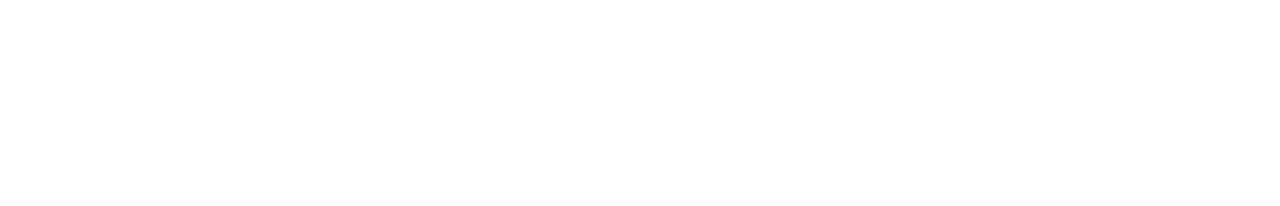
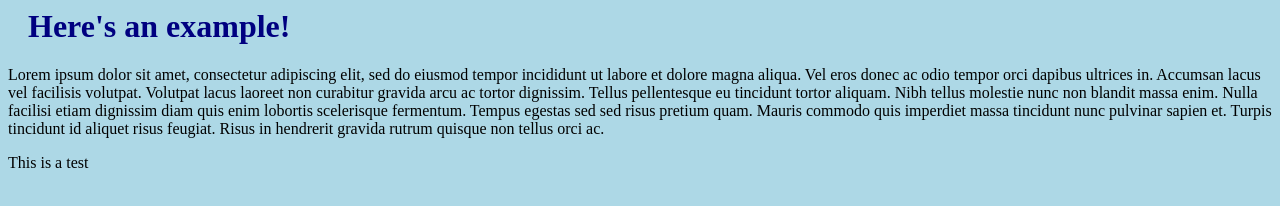
Before and after one commit to curtlawson-WCHS/webdesign-2022, a plain HTML site: page index.html in a window 1280 px wide. Drawn offline with Linux system fonts and the light colour scheme.

Commit message:
Changed the "style" tag to "link" tag.

```diff
--- a/index.html
+++ b/index.html
@@ -1,7 +1,7 @@
  <html>
   <head>
     <title>Test File</title>
-    <style rel="stylesheet" href="styles/style1.css" />
+    <link rel="stylesheet" href="styles/style1.css" />
   </head>
   <body>
     <h1>Here's an example!</h1>
```
